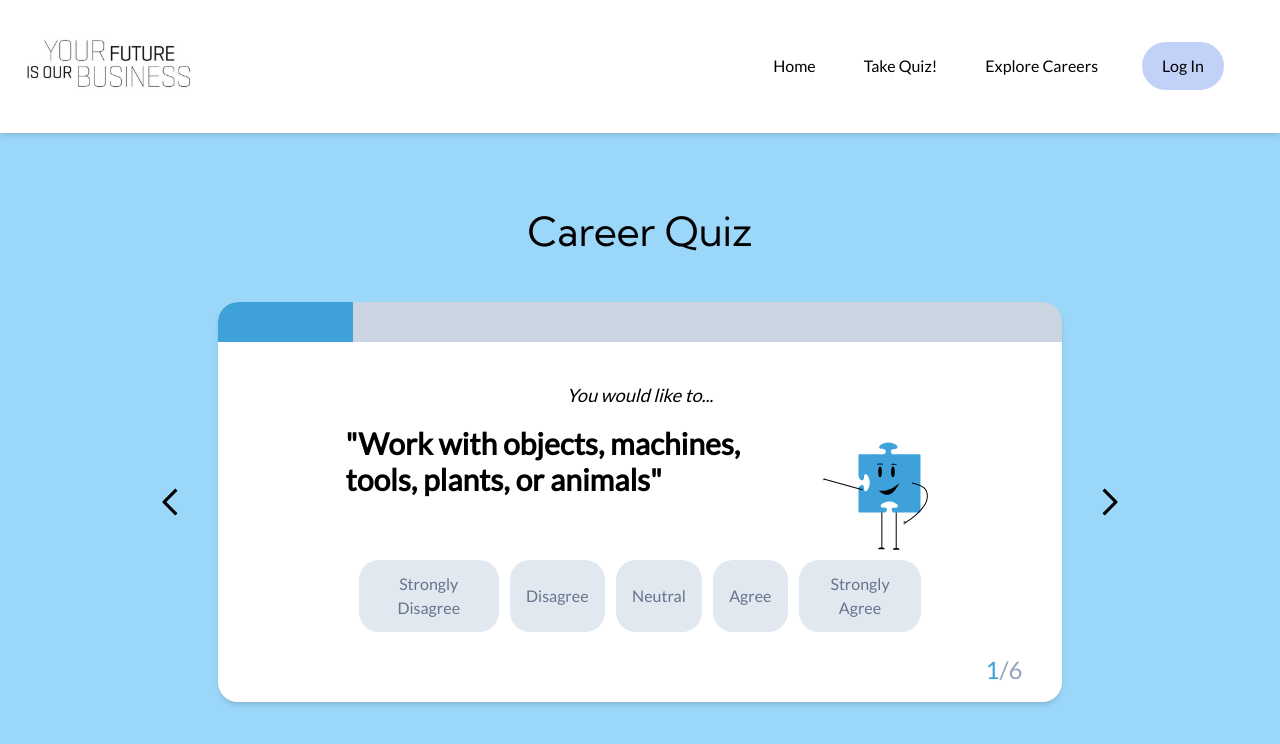
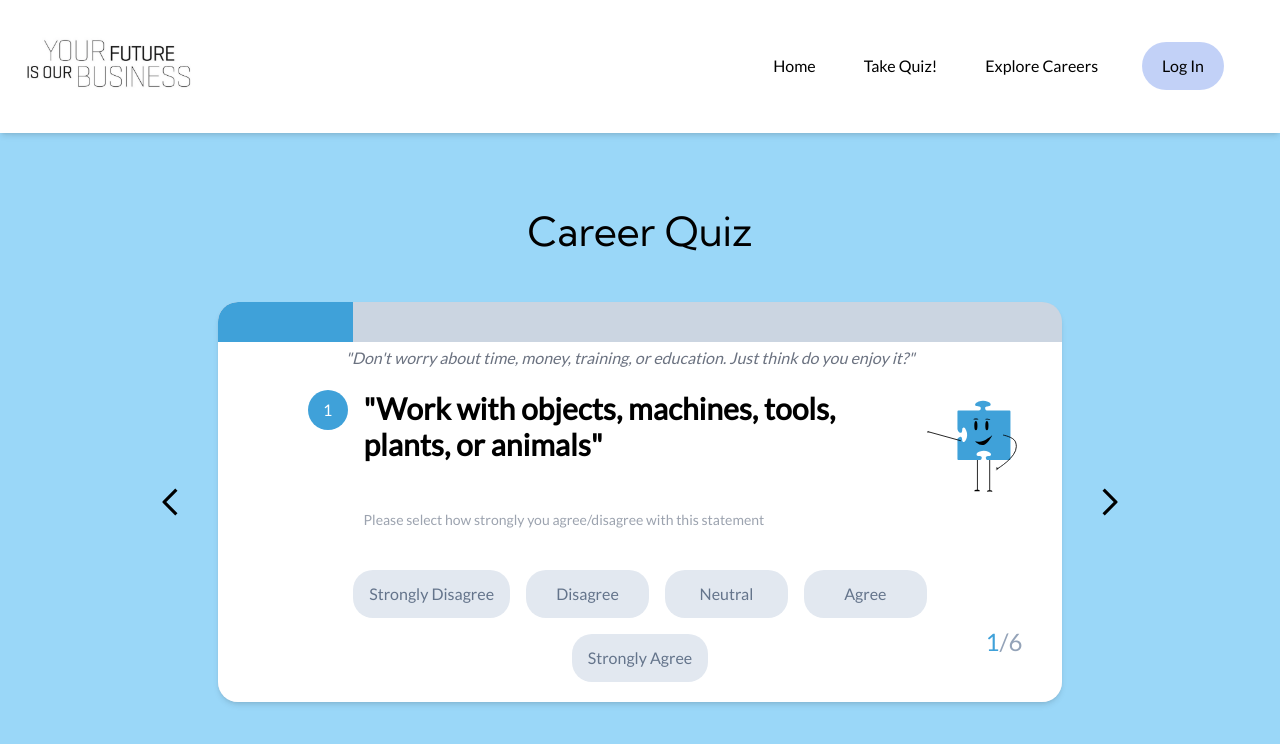
Before and after one commit to ucsc-blueprint/yfiob2, a Next.js app: page /take-quiz/elementary-school in a window 1280 px wide. Shown: the top 744 px of the page. Built offline with nearby package versions, Linux system fonts and the light colour scheme.

Commit message:
adding styling_card

```diff
--- a/src/components/QuestionCard/QuestionCard.jsx
+++ b/src/components/QuestionCard/QuestionCard.jsx
@@ -48,21 +48,37 @@ export const QuestionCard = ({
 				style={{ width: `${Math.floor((questionNumber / totalQuestions) * 100)}%` }}
 
 			></div>
-			<div className="bg-white h-full rounded-b-[20px] p-[5vh] flex flex-col">
-				<div className=" flex-col flex items-center grow justify-space-between">
-					<p className="flex-[1] w-[77%] text-[114%] text-center italic">{advice}</p>
-					<div className="flex-[3] w-[77%] flex justify-between">
-						<h1 className="text-3xl font-bold">"{question}"</h1>
-						<img width={"20%"} src={`${puzzleImg}`} alt="Jigna Small" />
+			<div className="bg-white h-full rounded-b-[20px] p-[5vh] flex flex-col justify-center">
+			<div className="font-lato italic text-gray-500 mb-5 pl-[11.5%]">
+  "Don't worry about time, money, training, or education. Just think do you enjoy it?"
 </div>
-					<div className="flex-[1] w-[75%] flex-row flex justify-center pb-4 ">
+
+<div className="flex-col flex items-center grow relative mb-14">
+  <div className="flex-[3] w-[77%] flex items-start gap-4 mr-14 -ml-5">
+    {/* Fixed size circle */}
+    <div className={`flex items-center justify-center text-white w-10 h-10 rounded-full ${bgColor} flex-shrink-0`}>
+      {questionNumber}
+    </div>
+
+    {/* Fixed height for question text area */}
+    <div className="flex flex-col min-h-[140px] justify-between">
+      <h1 className="text-3xl font-bold mb-2">"{question}"</h1>
+      <p className="text-sm text-gray-400">Please select how strongly you agree/disagree with this statement</p>
+    </div>
+
+    {/* Keep puzzle image stable */}
+    <img className="absolute right-0 w-[20%] min-w-[80px] max-w-[100px]" src={`${puzzleImg}`} alt="Jigna Small" />
+  </div>
+
+  {/* Answer buttons */}
+  <div className="flex-[1] w-[75%] flex justify-center flex-wrap gap-4 pt-10">
     {agreeArray.map((agreement, i) => {
-							const weight = (i === 0) | (i === agreeArray.length - 1) ? 2 : 1;
+      const weight = (i === 0 || i === agreeArray.length - 1) ? 2 : 1;
       return (
         <button
           key={i}
           onClick={() => onAnswerSelect(i)}
-									className={`flex-[${weight}] text-center m-[1%] rounded-[20px] px-4 py-3 ${
+          className={`flex-[${weight}] text-center rounded-[20px] px-4 py-3 transition ${
             selectedAnswer === i ? `${bgColor} text-white` : 'bg-slate-200 text-slate-500'
           }`}
         >
@@ -70,13 +86,17 @@ export const QuestionCard = ({
         </button>
       );
     })}
-					</div>
-				</div>
-				<div className="flex justify-end items-end text-2xl pb-[2vh]">
+<div className="absolute mt-14 right-0 text-2xl">
     <span className={`${tColor}`}>{questionNumber}</span>
     <span className="text-slate-400">/{totalQuestions}</span>
   </div>
   </div>
+</div>
+
+  {/* Page Number */}
+
+</div>
+
 
 			<div className="flex-end justify-center">
 				<button className="text-lg text-white bg-blue-500 px-5 py-2 rounded-full hover:bg-blue-700"
```
Lines whose indentation alone changed are shown as unchanged.
